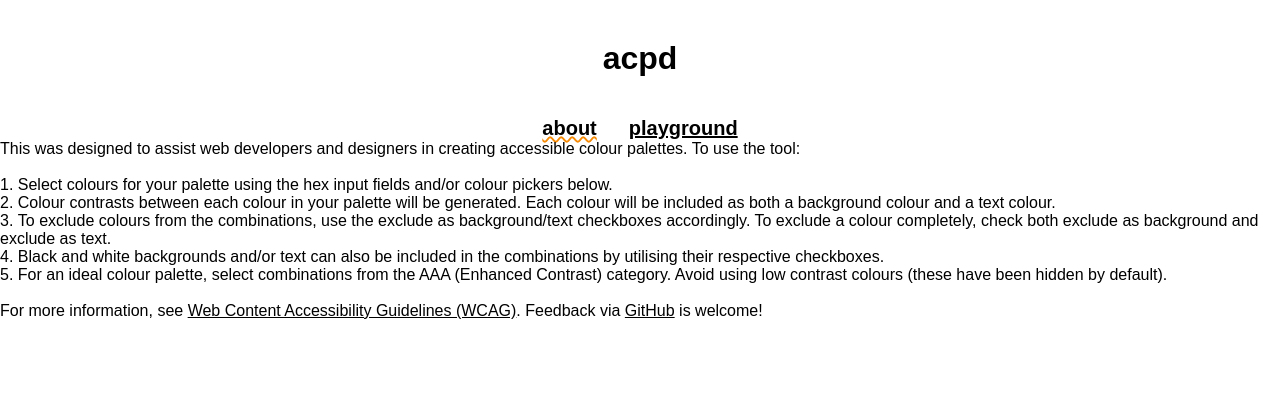
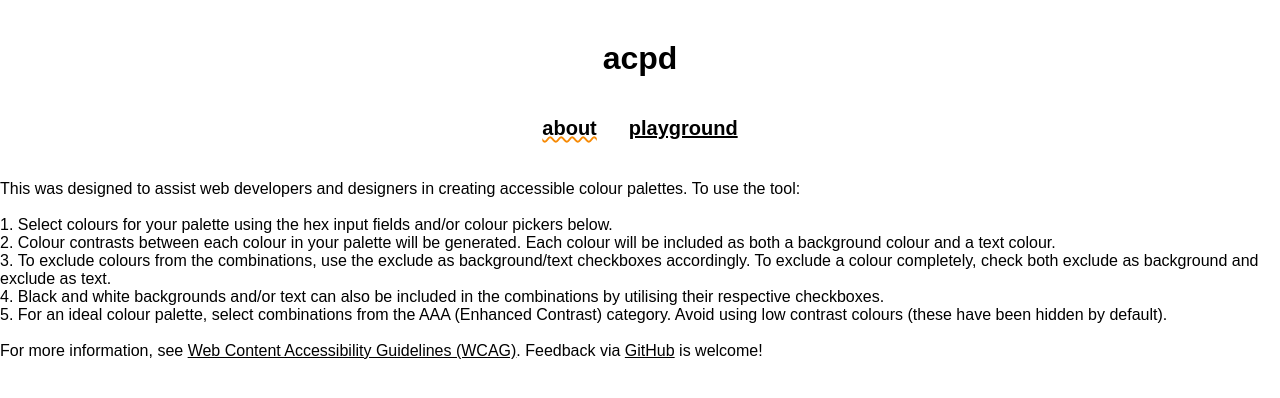
Before and after one commit to AthenasCode/Accessible-Colour-Palette-Designer, a Next.js app in the folder codesigner/: page /about in a window 1280 px wide. Shown: the top 398 px of the page. Built offline with nearby package versions, Linux system fonts and the light colour scheme; a web font is replaced by a local one.

Commit message:
margin on header and removed black/white togglers

```diff
--- a/codesigner/src/app/components/colorPalette.tsx
+++ b/codesigner/src/app/components/colorPalette.tsx
@@ -177,7 +177,7 @@ export default function ColorPalette({
           excludeAsBackground={colour6.background}
           excludeAsText={colour6.text}
         />
-        <section className={styles.blackWhiteToggle}>
+        {/* <section className={styles.blackWhiteToggle}>
           <label htmlFor="black-text-toggle">
             <input
               id="black-text-toggle"
@@ -222,7 +222,7 @@ export default function ColorPalette({
             />
             Include white background
           </label>
-        </section>
+        </section> */}
       </section>
       {/* <h3>Your colours:</h3>
       <p>
--- a/codesigner/src/app/components/colorPicker.tsx
+++ b/codesigner/src/app/components/colorPicker.tsx
@@ -82,11 +82,10 @@ export default function ColorPicker({
       <section className={styles.colourEditingTools}>
         <form onSubmit={(e) => handleSubmit(e)}>
           <label htmlFor="hexInput">
-            Input hex:{" "}
             <input
               id="hexInput"
               type="text"
-              value={inputValue}
+              value={inputValue.toUpperCase()}
               onChange={(e) => setInputValue(e.target.value)}
             />
           </label>
--- a/codesigner/src/app/layout.module.css
+++ b/codesigner/src/app/layout.module.css
@@ -1,6 +1,6 @@
 .header {
   width: 80vw;
-  margin: auto;
+  margin: 0 auto 40px auto;
 }
 
 .title {
```
